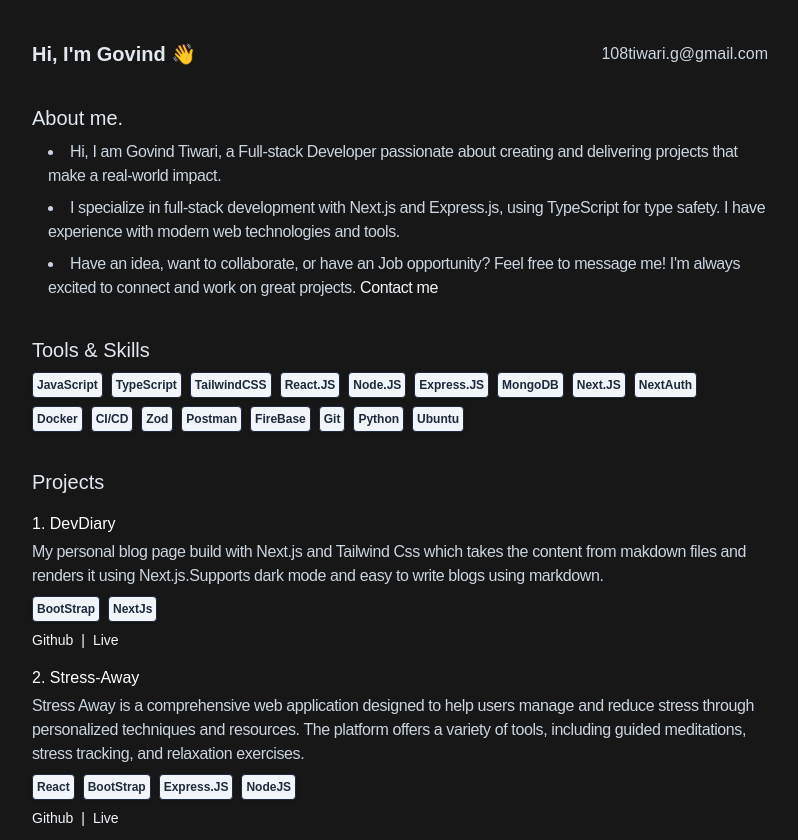
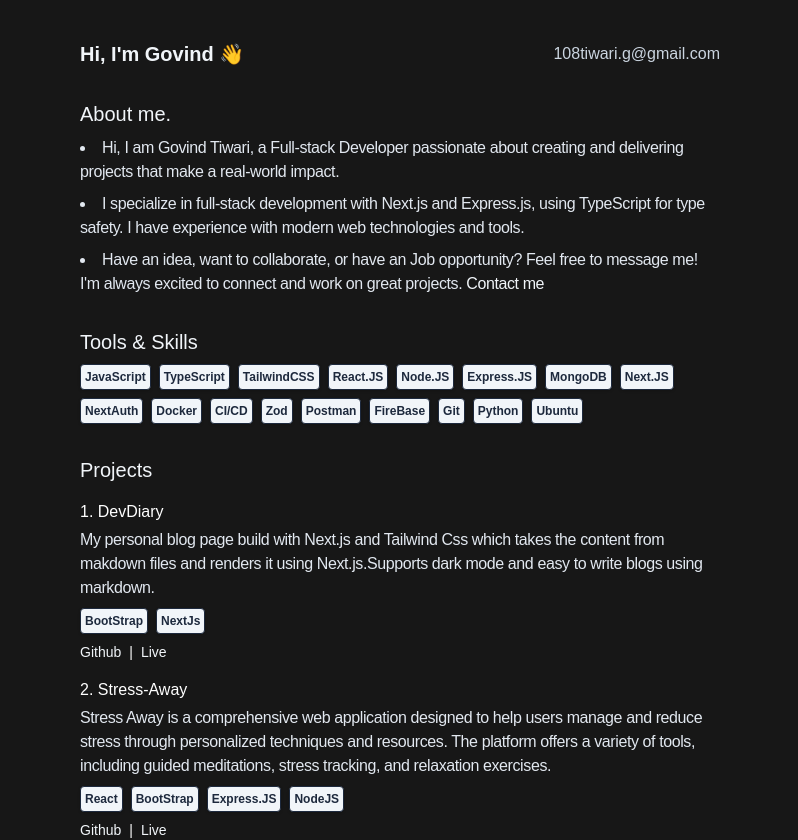
Before and after one commit to govindti/my-portfolio-nextjs, a Next.js app: page / in a window 1280 px wide. Shown: the top 840 px of the page, without its empty margins (240-1038 px from the left). Built offline with nearby package versions, Linux system fonts and the light colour scheme; some icons are missing.

Commit message:
Refactor About, Footer, Header, Projects, and SkillsTools components for improved layout and styling consistency

```diff
--- a/Components/PagesComponents/About.tsx
+++ b/Components/PagesComponents/About.tsx
@@ -3,10 +3,10 @@ import React from 'react'
 function About() {
     return (
         <>
-            <div className='mt-9 flex flex-col'>
-                <h2 className='text-xl font-medium text-slate-200 '>About me.</h2>
+            <div className='flex flex-col mx-auto max-w-2xl md:px-4 px-8 mt-8'>
+                <h2 className='text-xl font-medium text-slate-100 '>About me.</h2>
             </div>
-            <ul className="mt-2 flex flex-col gap-2 list-inside list-disc pl-4 text-base tracking-tight  text-slate-300">
+            <ul className="mt-2 flex flex-col gap-2 list-inside list-disc pl-4 text-base tracking-tight  text-slate-200 mx-auto max-w-2xl md:px-4 px-4">
                 <li>Hi, I am Govind Tiwari, a Full-stack Developer passionate about creating and delivering projects that make a real-world impact.</li>
                 <li>I specialize in full-stack development with Next.js and Express.js, using TypeScript for type safety. I have experience with modern web technologies and tools.
                 </li>
--- a/Components/PagesComponents/Footer.tsx
+++ b/Components/PagesComponents/Footer.tsx
@@ -1,11 +1,11 @@
-import React from 'react';
+  import React from 'react';
 
 function Footer() {
   return (
     <>
       <div className="mx-auto max-w-2xl md:px-4 px-8 mt-8">
         <h2 className="text-xl text-slate-100">Reach out to me.</h2>
-        <p className="text-base tracking-tight">Feel free to reach out to me via email, LinkedIn, or Twitter for any queries, collaboration opportunities, or further details.</p>
+        <p className="text-base tracking-tight text-slate-200">Feel free to reach out to me via email, LinkedIn, or Twitter for any queries, collaboration opportunities, or further details.</p>
         <div className="mt-4 mb-4">
           <div className="mt-4 flex flex-wrap gap-4">
             <a className="bg-slate-100 text-slate-800 p-2 border rounded shadow text-sm font-semibold flex items-center" target="_blank" rel="noopener noreferrer" href="https://x.com/Govind_tiwari_">
--- a/Components/PagesComponents/Header.tsx
+++ b/Components/PagesComponents/Header.tsx
@@ -7,9 +7,9 @@ import InsertDriveFileIcon from '@mui/icons-material/InsertDriveFile';
 
 function Header() {
     return (
-        <div className="flex flex-col md:flex-row justify-between items-center mt-10 ">
+        <div className="flex flex-col md:flex-row justify-between items-center mt-10 mx-auto max-w-2xl md:px-4 px-8">
             <div className="text-center">
-                <h1 className="text-xl font-semibold text-slate-200 ">Hi, I'm Govind 👋</h1>
+                <h1 className="text-xl font-semibold text-slate-100 ">Hi, I'm Govind 👋</h1>
             </div>
             <div className="text-base flex flex-col md:flex-row gap-3 items-center md:items-start">
                 <div className="flex flex-center md:flex-row gap-3 items-center">
--- a/Components/PagesComponents/Projects.tsx
+++ b/Components/PagesComponents/Projects.tsx
@@ -1,49 +1,16 @@
-// import React from 'react'
-// import ProjectsData from '../Data/ProjectsData'
-
-// function Projects() {
-//     return (
-//         <>
-//             <div className='mt-9 flex flex-col  '>
-//                 <h2 className='text-xl font-medium text-slate-200 '>Projects</h2>
-//             </div>
-//             <div className='my-4 rounded-lg'>
-//                 <h2>1. FlowPay</h2>
-//                 <p className='text-slate-300 mt-1 text-base tracking-tight'>A P2P payment system offering seamless bank integration, real-time transaction tracking, and wallet management.</p>
-//                 <div className='mt-2'>
-//                     <div className='flex flex-wrap gap-2 mt-1'>
-//                         <div className='bg-slate-100 text-slate-800 p-1 border rounded shadow text-xs font-semibold'>TailwindCSS</div>
-
-//                     </div>
-//                 </div>
-//                 <div className='mt-2 text-sm'>
-//                     <a href="github.com" className='class="text-slate-100 hover:underline" target="_blank" rel="noopener noreferrer" '>Github</a>
-//                 </div>
-//                 <span className='mx-2'>|</span>
-//                 <div className='mt-2 text-sm'>
-//                     <a href="github.com" className='class="text-slate-100 hover:underline" target="_blank" rel="noopener noreferrer" '>Github</a>
-//                 </div>
-//             </div>
-//         </>
-//     )
-// }
-
-// export default Projects
-
-
 import React from 'react'
 import ProjectsData from '../Data/ProjectsData'
 
 function Projects() {
     return (
         <>
-            <div className='mt-9 flex flex-col '>
-                <h2 className='text-xl font-medium text-slate-200 '>Projects</h2>
+            <div className='mx-auto max-w-2xl md:px-4 px-8 mt-8'>
+                <h2 className='text-xl font-medium text-slate-100 '>Projects</h2>
             </div>
             {ProjectsData.map((project) => (
-                <div key={project.id} className='my-4 rounded-lg'>
+                <div key={project.id} className='my-4 rounded-lg mx-auto max-w-2xl md:px-4'>
                     <h2>{project.id}. {project.title}</h2>
-                    <p className='text-slate-300 mt-1 text-base tracking-tight'>{project.desc}</p>
+                    <p className='text-slate-200 mt-1 text-base tracking-tight'>{project.desc}</p>
                     <div className='mt-2'>
                         <div className='flex flex-wrap gap-2 mt-1'>
                             {project.skills.map((skill, index) => (
--- a/Components/PagesComponents/SkillsTools.tsx
+++ b/Components/PagesComponents/SkillsTools.tsx
@@ -3,10 +3,10 @@ import React from 'react'
 function SkillsTools() {
     return (
         <>
-            <div className='mt-9 flex flex-col  '>
-                <h2 className='text-xl font-medium text-slate-200 '>Tools & Skills</h2>
+            <div className='mx-auto max-w-2xl md:px-4 px-8 mt-8 '>
+                <h2 className='text-xl font-medium text-slate-100 '>Tools & Skills</h2>
             </div>
-            <div className='flex flex-wrap gap-2 mt-2 max-w-2xl'>
+            <div className='flex flex-wrap gap-2 mt-2 mx-auto max-w-2xl md:px-4 '>
                 <div className='bg-slate-100 text-slate-800 p-1 border rounded shadow text-xs font-semibold'>JavaScript</div>
                 <div className='bg-slate-100 text-slate-800 p-1 border rounded shadow text-xs font-semibold'>TypeScript</div>
                 <div className='bg-slate-100 text-slate-800 p-1 border rounded shadow text-xs font-semibold'>TailwindCSS</div>
```
